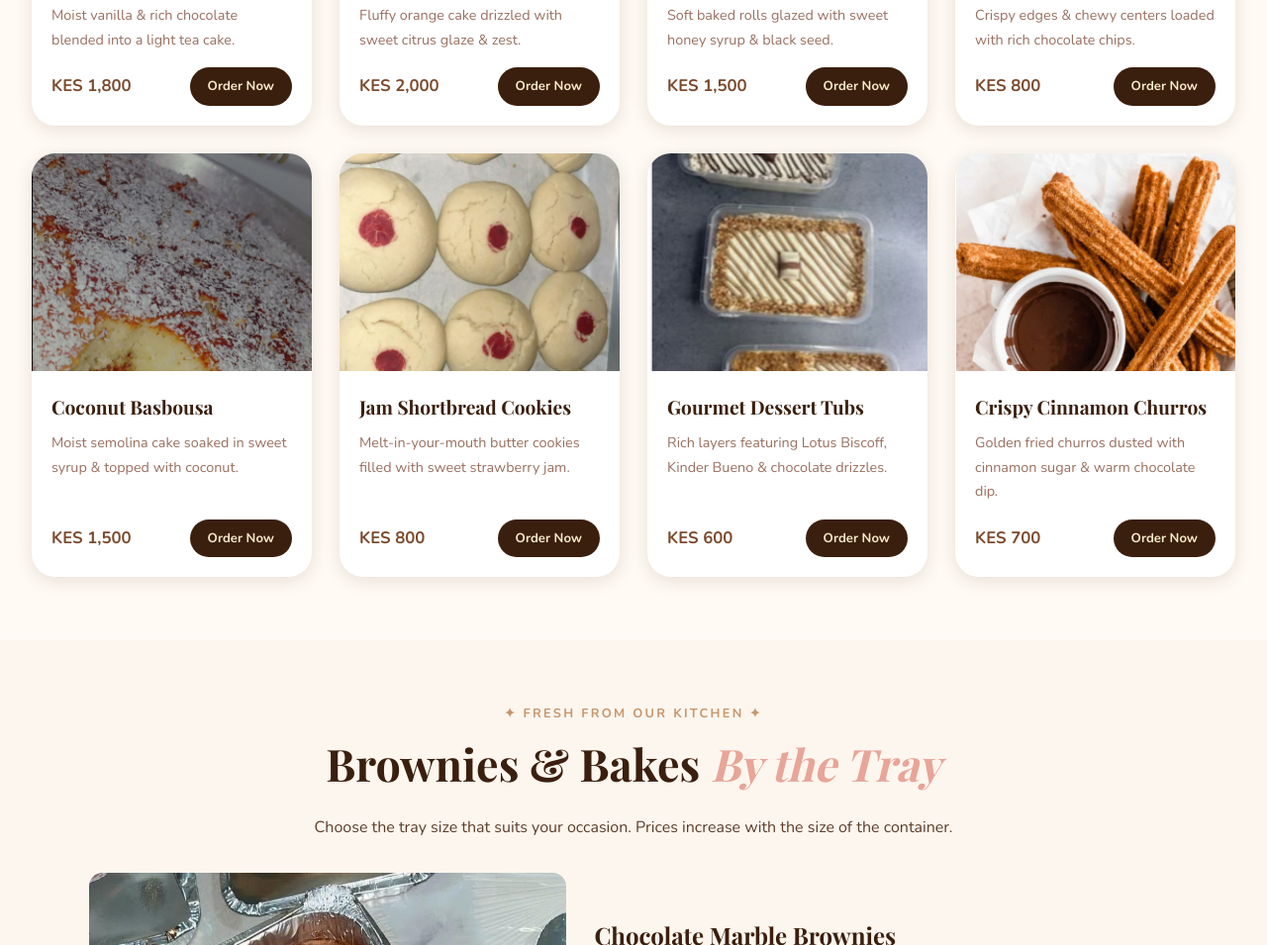
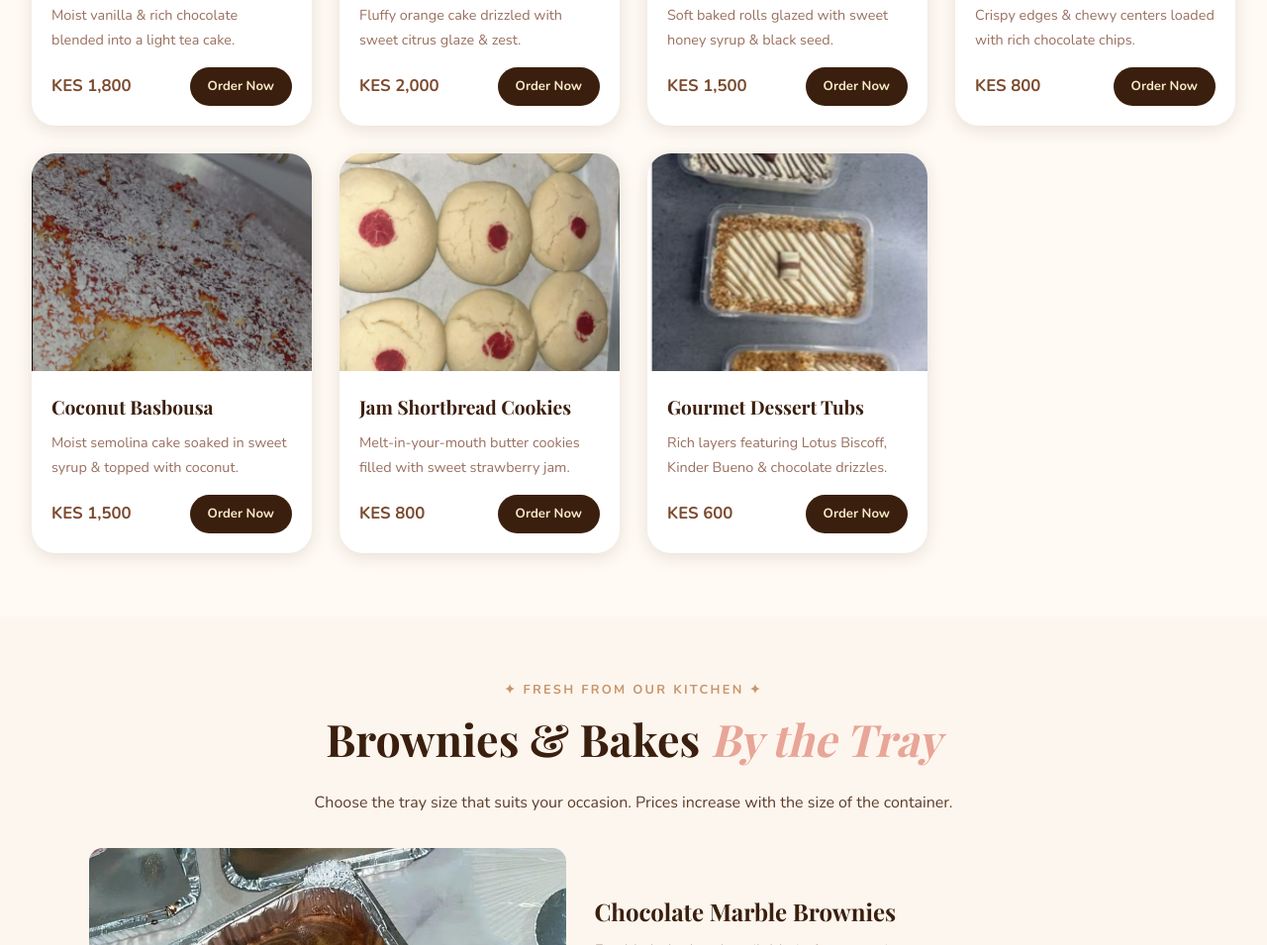
Before and after one commit to Ahada90/Amoura-Bakery, a plain HTML site: page index.html in a window 1280 px wide. Shown: the part 2564-3519 px from the top of the page at 99% size. Drawn offline with nearby package versions, Linux system fonts and the light colour scheme; a web font is replaced by a local one.

Commit message:
Update index.html

```diff
--- a/index.html
+++ b/index.html
@@ -1339,24 +1339,6 @@ ul { list-style: none; }
     </div>
   </div>
 </div>
-
-<!-- Golden Crispy Cinnamon Churros -->
-<div class="cake-card">
-  <div class="cake-img-wrap">
-    <img src="gluten.PNG" alt="Crispy Cinnamon Churros" onerror="this.parentNode.classList.add('no-img');this.parentNode.innerHTML='🥖';" />
-  </div>
-  <div class="cake-info">
-    <h3>Crispy Cinnamon Churros</h3>
-    <p>Golden fried churros dusted with cinnamon sugar &amp; warm chocolate dip.</p>
-    <div class="cake-footer">
-      <span class="cake-price">KES 700</span>
-      <span class="btn-card" onclick="showPage('contact')">Order Now</span>
-    </div>
-  </div>
-</div>
-
-
-
     </div>
   </section>
 
```
